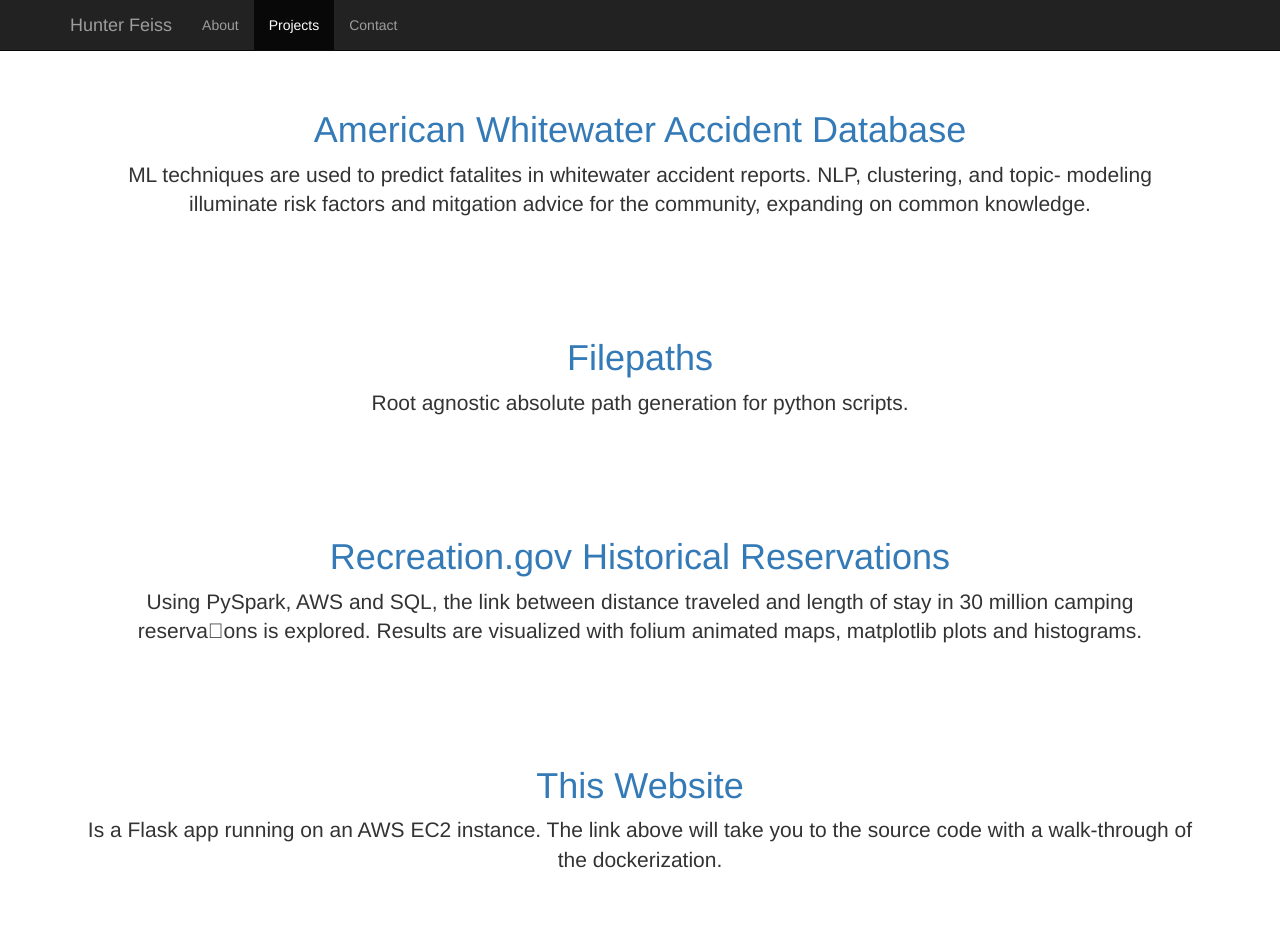
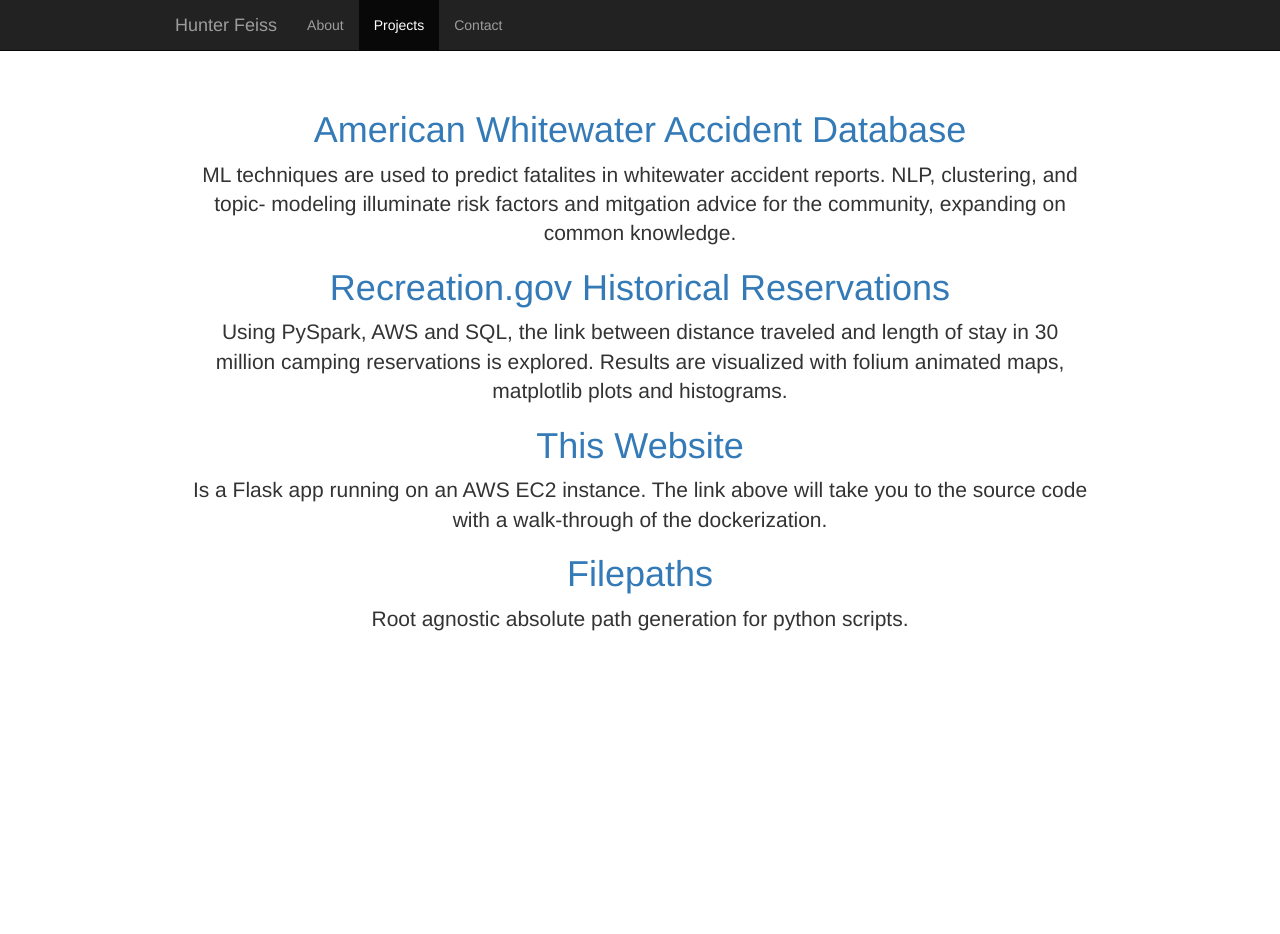
Before and after one commit to hfeiss/hfeiss.info, a Flask app: page /projects in a window 1280 px wide. After the commit the page ends 631 px from the top, so only its background shows below. Run offline with Flask 2, Linux system fonts and the light colour scheme; some libraries are stand-ins or nearby versions.

Commit message:
Format projects

```diff
--- a/app.py
+++ b/app.py
@@ -1,7 +1,7 @@
 # Demonstrates Bootstrap version 3.3 Starter Template
 # available here: https://getbootstrap.com/docs/3.3/getting-started/#examples
 
-from flask import Flask, render_template
+from flask import Flask, render_template, send_file
 from filepaths import Root
 
 
@@ -45,6 +45,15 @@ def recgov():
     return render_template('recgov.html')
 
 
+@app.route('/sendresume')
+def sendresume():
+    try:
+        return send_file('static/images/HunterFeissDataScientist.pdf',
+                         attachment_filename='HunterFeissDataScientist.pdf',
+                         as_attachment=True)
+    except Exception as e:
+        return str(e)
+
 if __name__ == '__main__':
     # app.run(host='0.0.0.0', port=8080, threaded=True, debug=False, ssl_context = context)
     app.run(host='0.0.0.0', port=8080, threaded=True, debug=True)
--- a/templates/AW.html
+++ b/templates/AW.html
@@ -34,7 +34,7 @@
   <body>
 
     <nav class="navbar navbar-inverse navbar-fixed-top">
-      <div class="container">
+      <div class="container" style="max-width: 10in">
         <div class="navbar-header">
           <button type="button" class="navbar-toggle collapsed" data-toggle="collapse" data-target="#navbar" aria-expanded="false" aria-controls="navbar">
             <span class="sr-only">Toggle navigation</span>
@@ -44,7 +44,7 @@
           </button>
           <a class="navbar-brand" href="#">American Whitewater Accident Database</a>
         </div>
-        <div id="navbar" class="collapse navbar-collapse">
+        <div id="navbar" class="collapse navbar-collapse" style="max-width: 10in">
           <ul class="nav navbar-nav">
             <li><a href="/">About</a></li>
             <li><a href="/projects">Projects</a></li>
--- a/templates/projects.html
+++ b/templates/projects.html
@@ -34,7 +34,7 @@
   <body>
 
     <nav class="navbar navbar-inverse navbar-fixed-top">
-      <div class="container">
+      <div class="container" style="max-width: 10in">
         <div class="navbar-header">
           <button type="button" class="navbar-toggle collapsed" data-toggle="collapse" data-target="#navbar" aria-expanded="false" aria-controls="navbar">
             <span class="sr-only">Toggle navigation</span>
@@ -44,7 +44,7 @@
           </button>
           <a class="navbar-brand" href="#">Hunter Feiss</a>
         </div>
-        <div id="navbar" class="collapse navbar-collapse">
+        <div id="navbar" class="collapse navbar-collapse" style="max-width: 10in">
           <ul class="nav navbar-nav">
             <li><a href="/">About</a></li>
             <li class="active"><a href="#">Projects</a></li>
@@ -54,31 +54,29 @@
       </div>
     </nav>
 
-    <div class="container">
+    <div class="container-fluid" style="max-width: 10in">
 
       <div class="starter-template">
         <h1><a href="/AW">American Whitewater Accident Database</a></h1>
-        <p class="lead">ML techniques are used to predict fatalites in whitewater accident reports. NLP, clustering, and topic- modeling illuminate risk factors and mitgation advice for the community, expanding on common knowledge.</p>
-      </div>
+        <p class="lead">
+          ML techniques are used to predict fatalites in whitewater accident reports. NLP, clustering, and topic- modeling illuminate risk factors and mitgation advice for the community, expanding on common knowledge.
+        </p>
 
-      <div class="starter-template">
-        <h1><a href="https://pypi.org/project/filepaths/">Filepaths</a></h1>
-        <p class="lead">Root agnostic absolute path generation for python scripts.
+        <h1><a href="/recgov">Recreation.gov Historical Reservations</a></h1>
+        <p class="lead">
+          Using PySpark, AWS and SQL, the link between distance traveled and length of stay in 30 million camping reservations is explored. Results are visualized with folium animated maps, matplotlib plots and histograms.
         </p>
-      </div>
 
-      <div class="starter-template">
-        <h1><a href="/recgov">Recreation.gov Historical Reservations</a></h1>
-        <p class="lead">Using PySpark, AWS and SQL, the link between distance traveled and length of stay in 30 million camping reserva􏰑ons is explored. Results are visualized with folium animated maps, matplotlib plots and histograms.
-        </p>
-      </div>
-
-
-      <div class="starter-template">
         <h1><a href="https://github.com/hfeiss/hfeiss.info">This Website</a></h1>
         <p class="lead">
           Is a Flask app running on an AWS EC2 instance. The link above will take you to the source code with a walk-through of the dockerization.
         </p>
+
+        <h1><a href="https://pypi.org/project/filepaths/">Filepaths</a></h1>
+        <p class="lead">
+          Root agnostic absolute path generation for python scripts.
+        </p>
+
       </div>
 
 
--- a/templates/recgov.html
+++ b/templates/recgov.html
@@ -34,7 +34,7 @@
   <body>
 
     <nav class="navbar navbar-inverse navbar-fixed-top">
-      <div class="container">
+      <div class="container" style="max-width: 10in">
         <div class="navbar-header">
           <button type="button" class="navbar-toggle collapsed" data-toggle="collapse" data-target="#navbar" aria-expanded="false" aria-controls="navbar">
             <span class="sr-only">Toggle navigation</span>
@@ -44,7 +44,7 @@
           </button>
           <a class="navbar-brand" href="#">Recreation.gov Historical Reservations</a>
         </div>
-        <div id="navbar" class="collapse navbar-collapse">
+        <div id="navbar" class="collapse navbar-collapse" style="max-width: 10in">
           <ul class="nav navbar-nav">
             <li><a href="/">About</a></li>
             <li><a href="/projects">Projects</a></li>
```
Also changed, not shown: templates/contact.html (+4 -4 lines), templates/index.html (+4 -3 lines), 1 other file.
